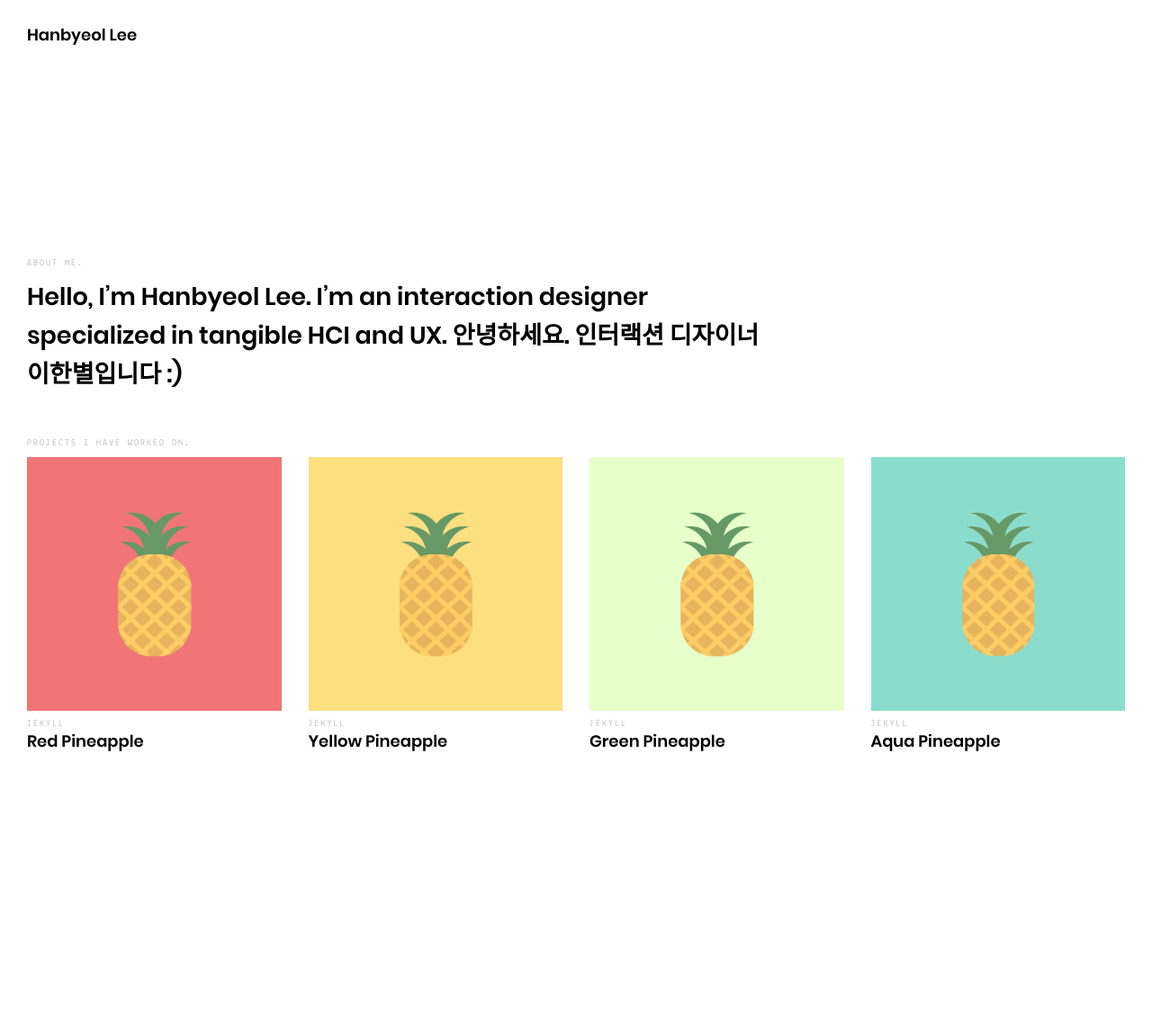
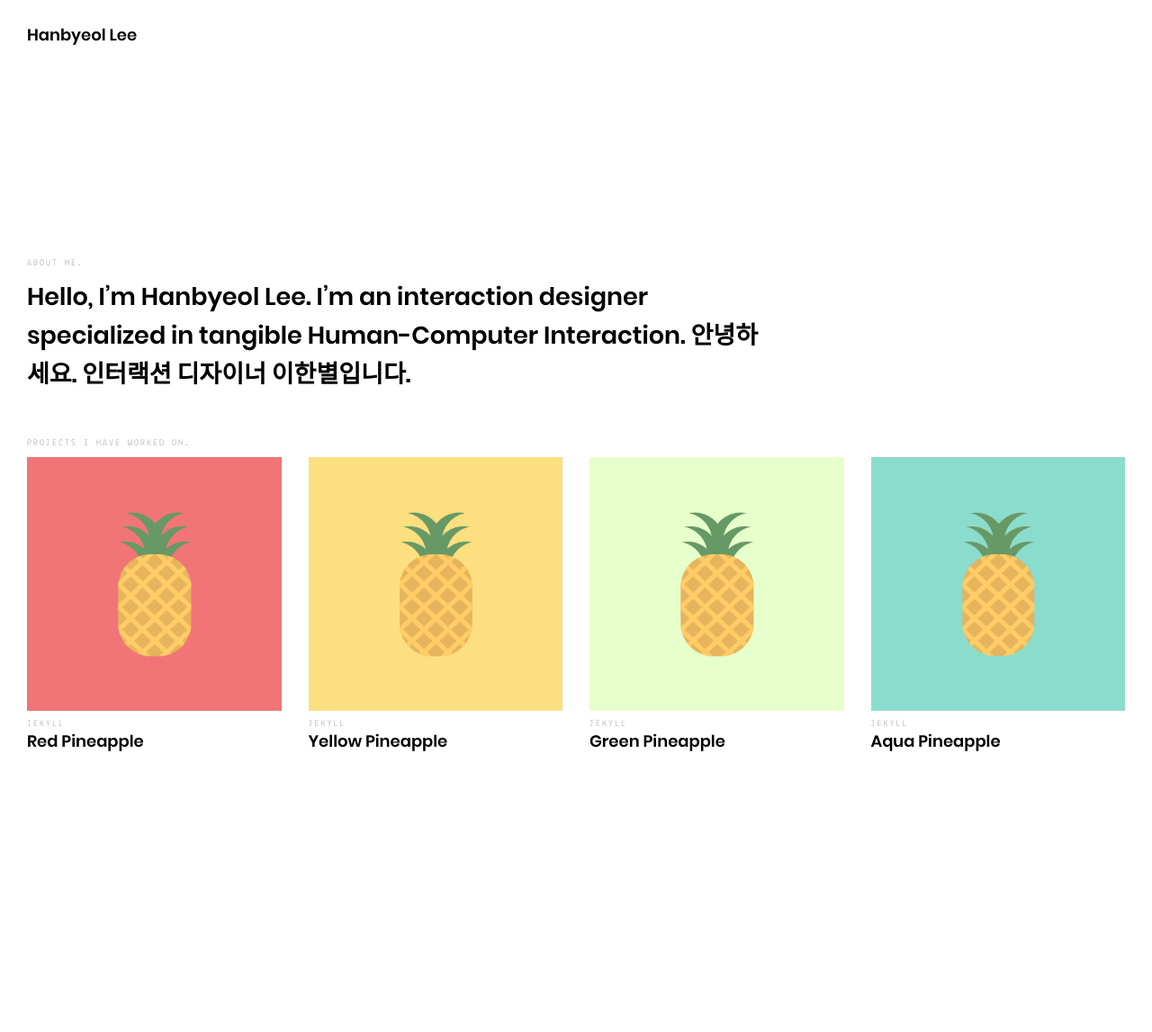
Before and after one commit to hanby-ixd/hanby-ixd.github.io, a Jekyll site: the page built from index.html, in a window 1280 px wide. Shown: the whole page at 90% size. Built offline with Jekyll 4.4.1, drawn with Linux system fonts in a browser that asks for light colours; nearby versions of some CDN libraries; library files that are not in the unit come from our copies.

Commit message:
Update _config.yml

```diff
--- a/_config.yml
+++ b/_config.yml
@@ -1,7 +1,7 @@
 # User config
 author: "Hanbyeol Lee"
 tagline: "Interaction Design Portfolio"
-description: "Hello, I’m Hanbyeol Lee. I’m an interaction designer specialized in tangible HCI and UX. 안녕하세요. 인터랙션 디자이너 이한별입니다 :)"
+description: "Hello, I’m Hanbyeol Lee. I’m an interaction designer specialized in tangible Human-Computer Interaction. 안녕하세요. 인터랙션 디자이너 이한별입니다."
 keywords: "Interaction Design, HCI"
 email: "hanby.ixd@gmail.com"
 cv: "https://drive.google.com/file/d/1RdR2Nh0c5Nks0kQ-mTPo1lLvKtNJn13P/view?usp=sharing"
```
